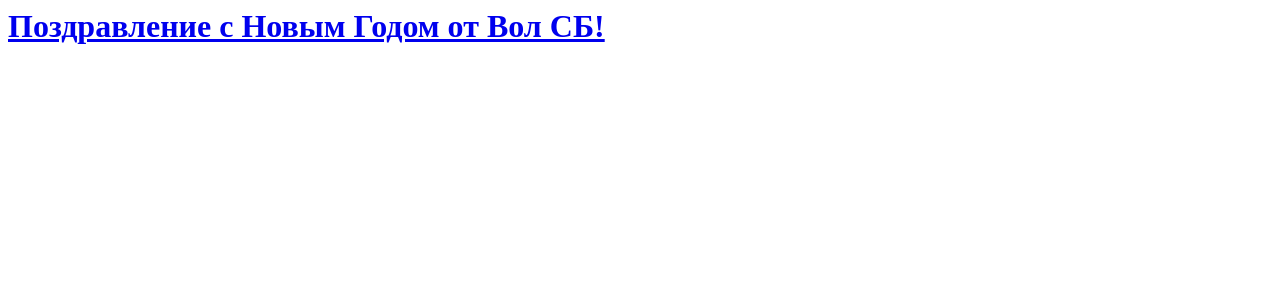
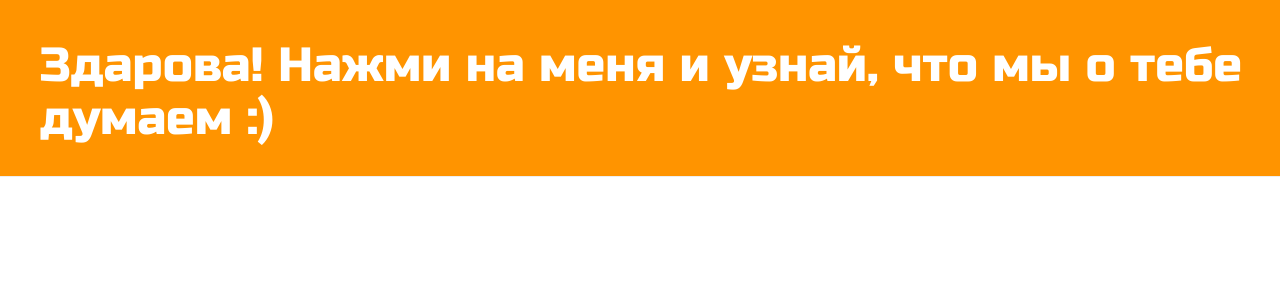
Before and after one commit to sbredman13/my-first-blog, a Django app: page / in a window 1280 px wide. Shown: the top 300 px of the page. Run offline with Django 3.2, Linux system fonts and the light colour scheme; data that the repository does not hold is empty; some libraries are stand-ins or nearby versions.

Commit message:
Modified templates to display posts from database.

```diff
--- /dev/null
+++ b/blog/static/css/blog.css
@@ -0,0 +1,53 @@
+h1 a {
+    color: #f4e013;
+    font-family: 'Russo One'
+}
+body {
+    padding-left: 0px;
+}
+.page-header {
+    background-color: #ff9400;
+    margin-top: 0;
+    padding: 20px 20px 20px 40px;
+}
+
+.page-header h1, .page-header h1 a, .page-header h1 a:visited, .page-header h1 a:active {
+    color: #ffffff;
+    font-size: 36pt;
+    text-decoration: none;
+}
+
+.content {
+    margin-left: 40px;
+}
+
+h1, h2, h3, h4 {
+    font-family: 'Lobster', cursive;
+}
+
+.date {
+    color: #828282;
+}
+
+.save {
+    float: right;
+}
+
+.post-form textarea, .post-form input {
+    width: 100%;
+}
+
+.top-menu, .top-menu:hover, .top-menu:visited {
+    color: #ffffff;
+    float: right;
+    font-size: 26pt;
+    margin-right: 20px;
+}
+
+.post {
+    margin-bottom: 70px;
+}
+
+.post h1 a, .post h1 a:visited {
+    color: #000000;
+}
--- a/blog/templates/blog/post_list.html
+++ b/blog/templates/blog/post_list.html
@@ -1,18 +1,31 @@
+{% load static %}
 <html>
     <head>
         <title>Sbredman's blog</title>
+        <link rel="stylesheet" href="//maxcdn.bootstrapcdn.com/bootstrap/3.2.0/css/bootstrap.min.css">
+<link rel="stylesheet" href="//maxcdn.bootstrapcdn.com/bootstrap/3.2.0/css/bootstrap-theme.min.css">
+<link rel="stylesheet" href="{% static 'css/blog.css' %}">
+<link href="https://fonts.googleapis.com/css?family=Russo One&subset=latin,cyrillic" rel="stylesheet" type="text/css">
     </head>
     <body>
-        <div>
-            <h1><a href="https://www.youtube.com/watch?v=k2uAajRf0B0">Поздравление с Новым Годом от Вол СБ!</a></h1>
+        <div class="page-header">
+            <h1><a href="https://www.youtube.com/watch?v=k2uAajRf0B0">Здарова! Нажми на меня и узнай, что мы о тебе думаем :)</a></h1>
         </div>
 
-        {% for post in posts %}
-        <div>
-            <p>Опубликовано: {{ post.published_date }}</p>
-            <h1><a href="https://www.youtube.com/watch?v=KP4icHlAomg">{{ post.title }}</a></h1>
-            <p>{{ post.text|linebreaksbr }}</p>
+        <div class="content container">
+    <div class="row">
+        <div class="col-md-8">
+            {% for post in posts %}
+                <div class="post">
+                    <div class="date">
+                        <p>Опубликовано: {{ post.published_date }}</p>
+                    </div>
+                    <h1><a href="">{{ post.title }}</a></h1>
+                    <p>{{ post.text|linebreaksbr }}</p>
+                </div>
+            {% endfor %}
         </div>
-        {% endfor %}
+    </div>
+</div>
     </body>
 </html>
```
